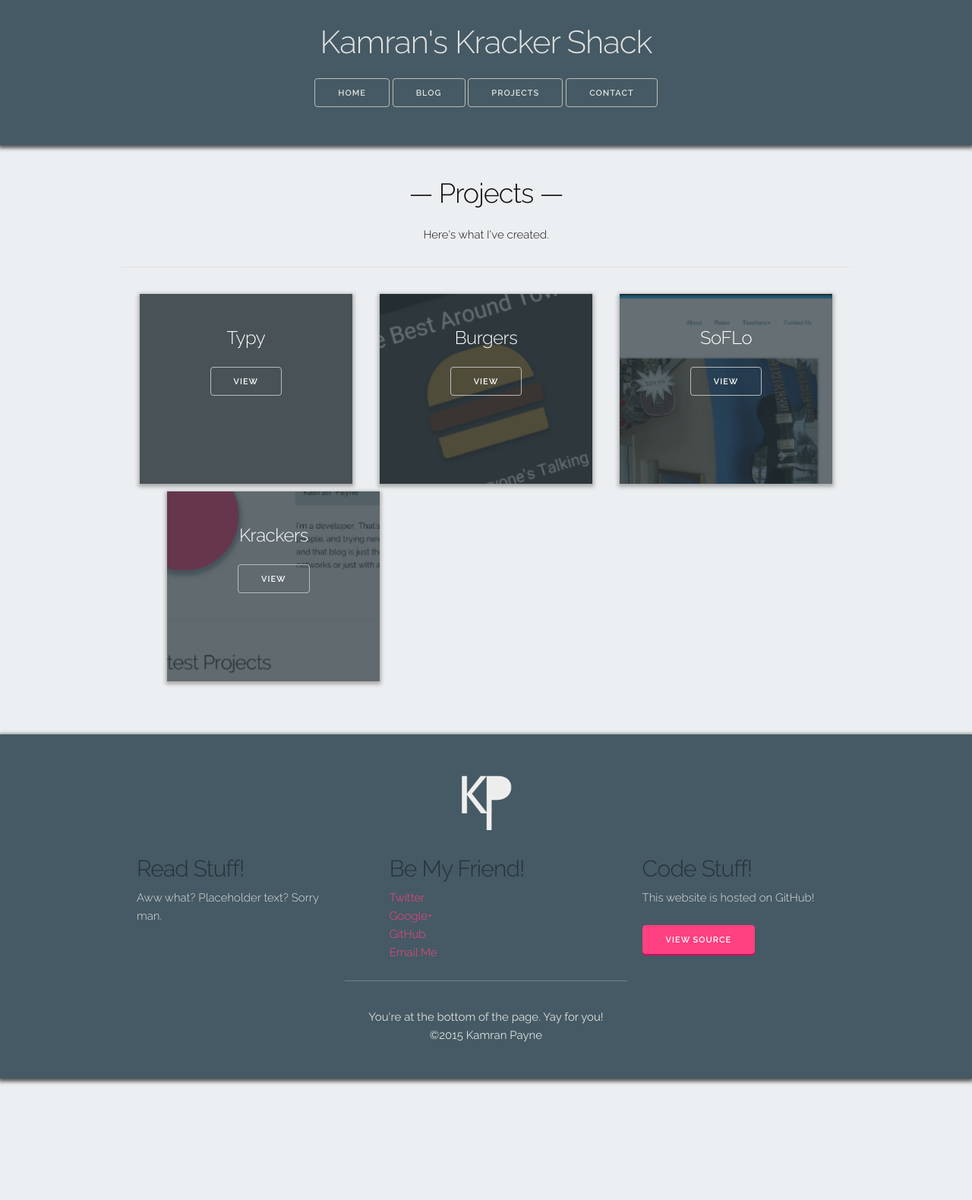
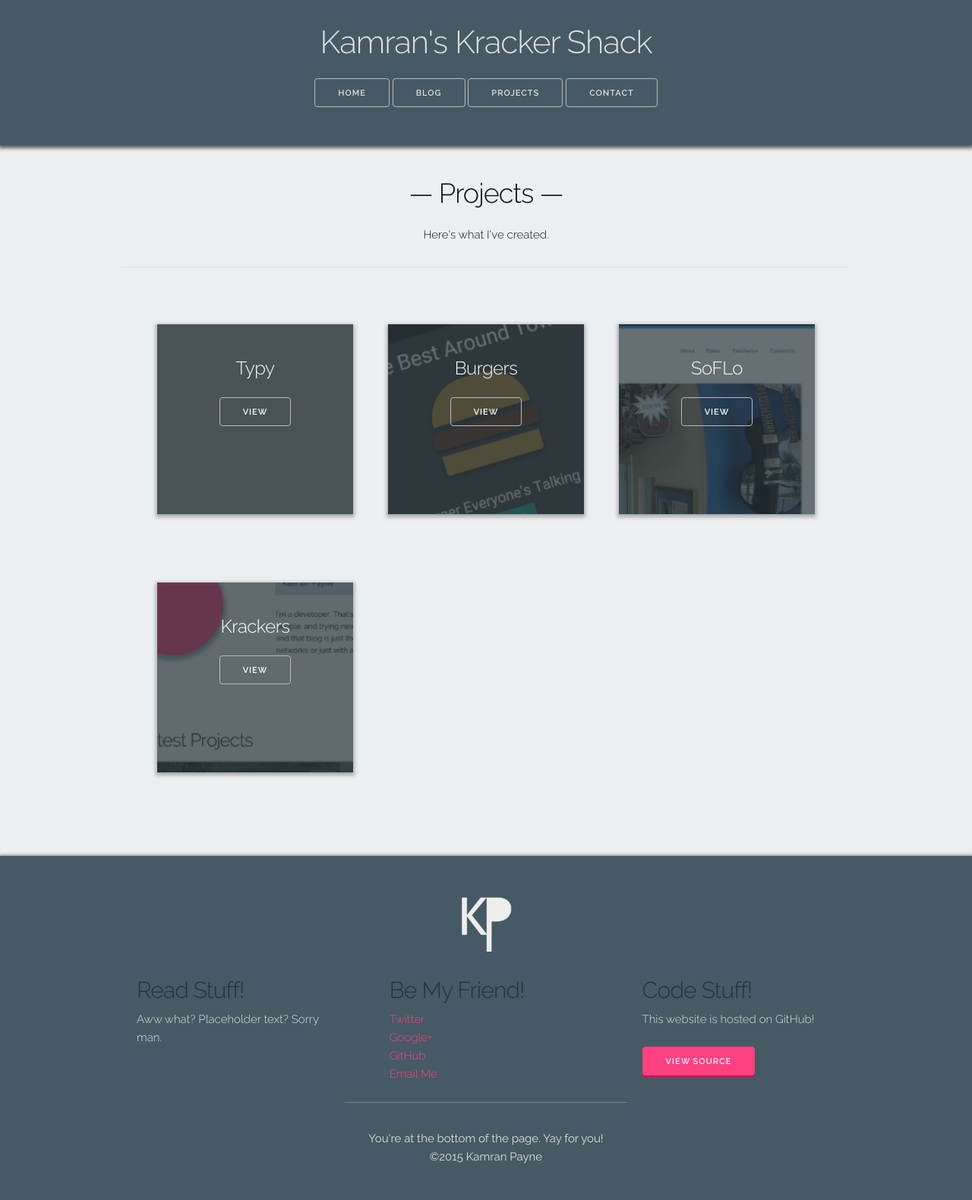
Before and after one commit to kmrn/kmrn.github.io, a Jekyll site: the page built from projects/index.html, in a window 1280 px wide. Shown: the whole page at 76% size. Built offline with Jekyll 4.4.1, drawn with Linux system fonts in a browser that asks for light colours; grey boxes are pictures that could not be loaded.

Commit message:
fix projects tiling

```diff
--- a/_sass/_projects-style.scss
+++ b/_sass/_projects-style.scss
@@ -10,6 +10,15 @@
   padding: 0 2.5%;
   text-align: center;
 
+  @media (min-width: 650px) {
+    .main-project-column {
+      float: left;
+      width: 28.3333333%;
+      padding: 0 2.5%;
+    }
+  }
+
+  .main-project-column { margin: 40px 0; }
 
   .main-project {
     background-size: cover;
--- a/projects/index.html
+++ b/projects/index.html
@@ -29,11 +29,16 @@ This page will appear when you visit /projects/ -->
         <hr />
       </div>
       <ul class="main-projects-container">
-        {% for post in site.categories.projects %}<div class="one-third column"><li class="main-project one-third column" style="background-image: url({{post.image}});">
-            <div class="project-action">
-              <h5 class="project-title">{{ post.short-title }}</h5>
-              <a href="{{ post.url }}" class="button">View</a>
-            </div></li></div>{% endfor %}
+        {% for post in site.categories.projects %}
+          <div class="main-project-column">
+            <li class="main-project" style="background-image: url({{post.image}});">
+              <div class="project-action">
+                <h5 class="project-title">{{ post.short-title }}</h5>
+                <a href="{{ post.url }}" class="button">View</a>
+              </div>
+            </li>
+          </div>
+        {% endfor %}
       </ul>
     </div>
   </section>
```
